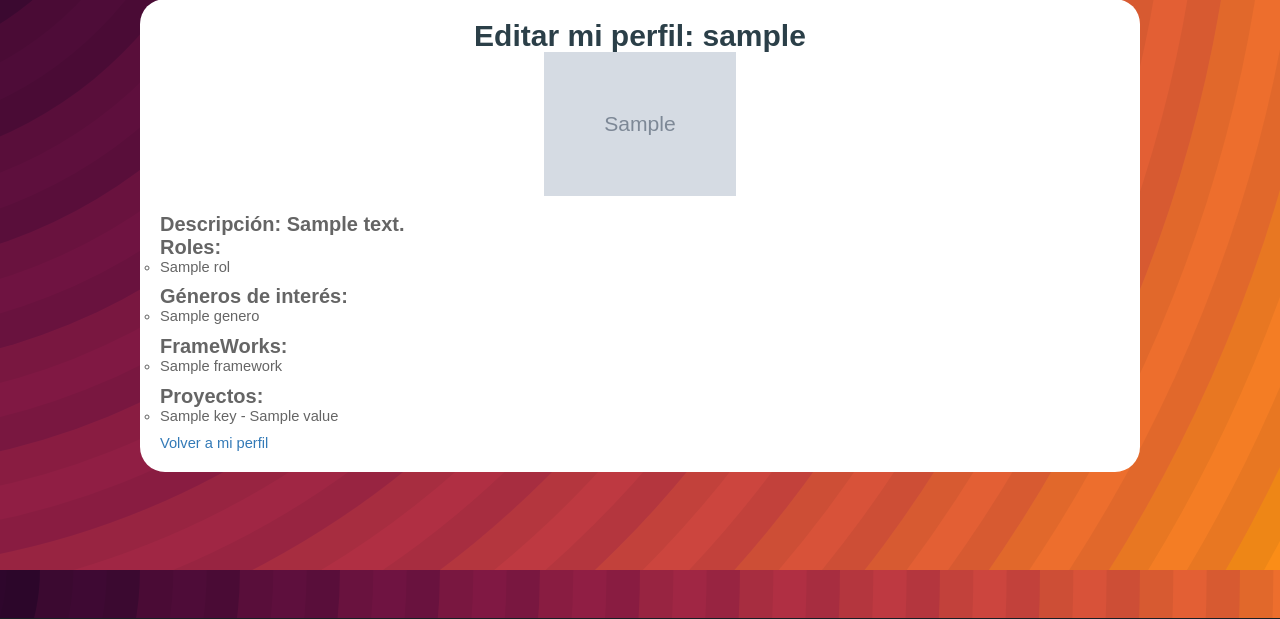
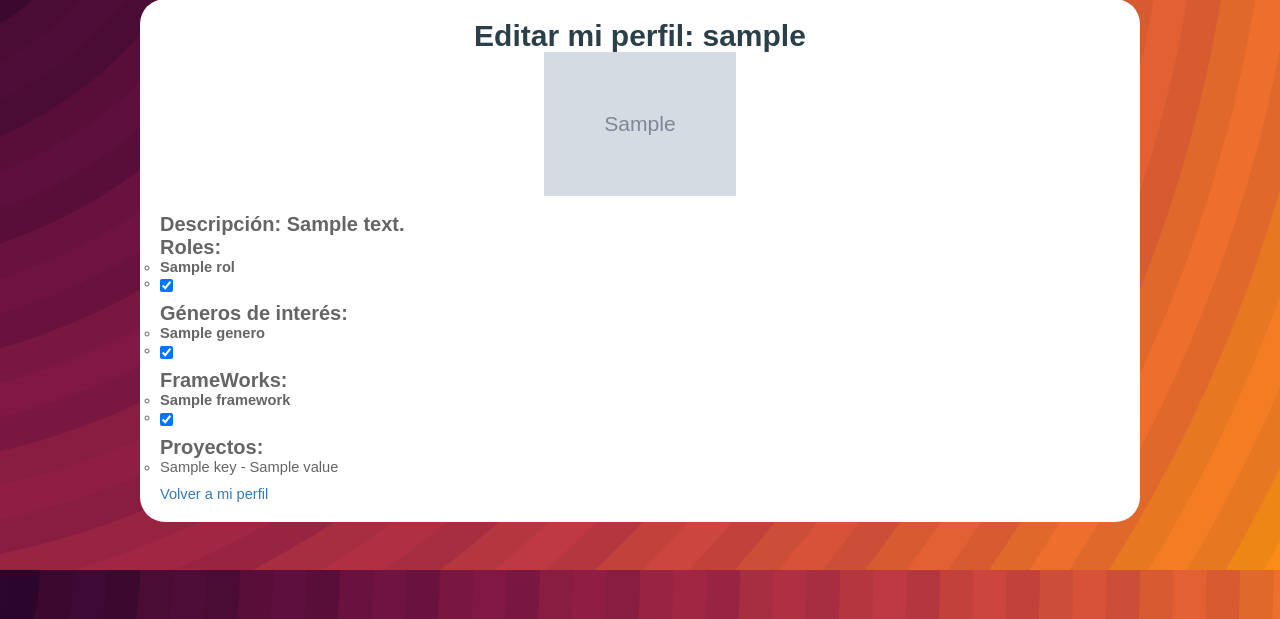
Before and after one commit to IngSw2030/GDevLink, a Django app: template GDevLink/usuarios/templates/usuarios/editar.html in a window 1280 px wide. Shown: the part 230-849 px from the top of the page. Run offline with Django 3.2, Linux system fonts and the light colour scheme; the template is opened without the code that fills it: most values are stand-ins (such as "Sample title", 1, 10 or a date in 2020); grey boxes marked "Sample" are stand-in pictures; data that the repository does not hold is empty; some libraries are stand-ins or nearby versions.

Commit message:
Editar perfil

```diff
--- a/GDevLink/usuarios/templates/usuarios/editar.html
+++ b/GDevLink/usuarios/templates/usuarios/editar.html
@@ -20,7 +20,8 @@
     <span > Roles: </span>
     <ul style="list-style-type: circle">
         {% for rol in roles %}
-            <li> {{rol}} </li>
+        <li> <label class="form-check-label" for="inlineCheckbox1">{{rol}}</label></li>
+        <li> <input class="form-check-input" name="roles" type="checkbox" id="inlineCheckbox1" value="{{rol}}" checked="true"></li>
         {% endfor %}
     </ul>
 </div>
@@ -28,7 +29,8 @@
     <span > Géneros de interés: </span>
     <ul style="list-style-type: circle">
         {% for genero in generos %}
-            <li> {{genero}} </li>
+        <li> <label class="form-check-label" for="inlineCheckbox1">{{genero}}</label></li>
+        <li> <input class="form-check-input" name="generos" type="checkbox" id="inlineCheckbox1" value="{{genero}}" checked="true"></li>
         {% endfor %}
     </ul>
 </div>
@@ -36,7 +38,8 @@
     <span > FrameWorks: </span>
     <ul style="list-style-type: circle">
         {% for framework in frameworks %}
-            <li> {{framework}} </li>
+        <li> <label class="form-check-label" for="inlineCheckbox1">{{framework}}</label></li>
+        <li> <input class="form-check-input" name="frameworks" type="checkbox" id="inlineCheckbox1" value="{{framework}}" checked="true"></li>
         {% endfor %}
     </ul>
 </div>
```
